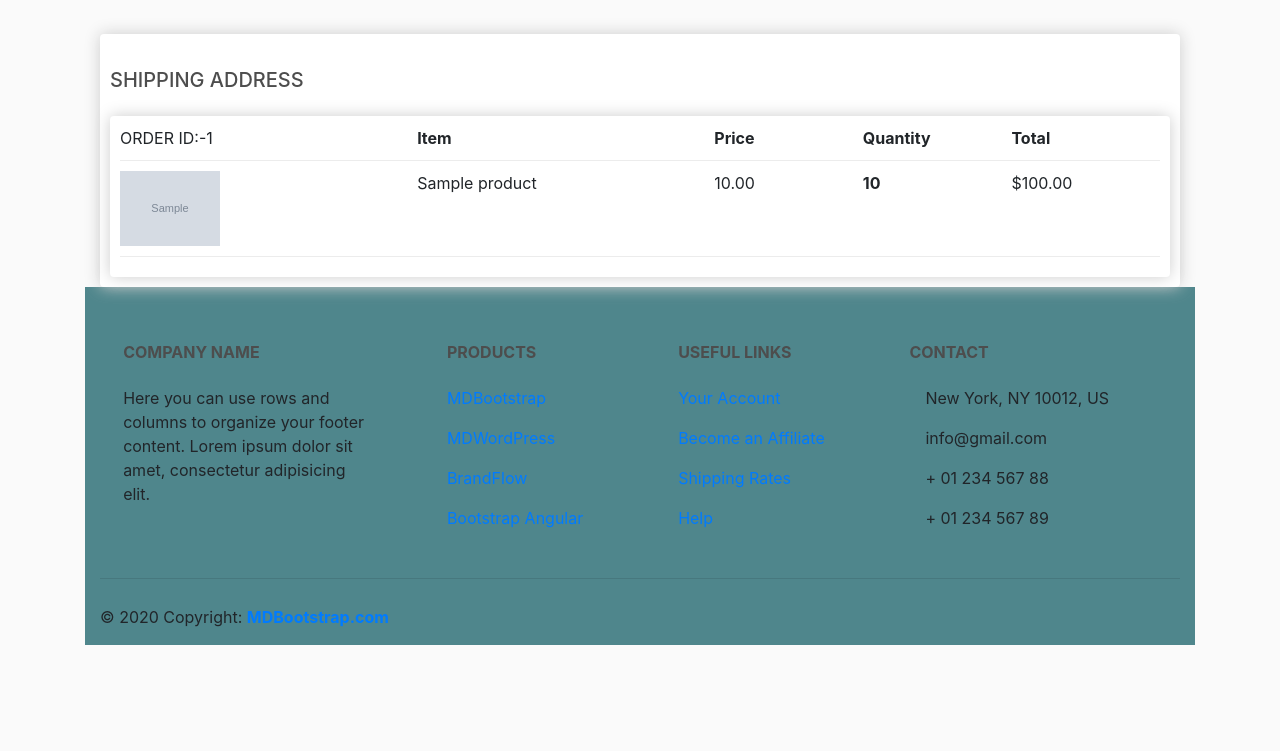
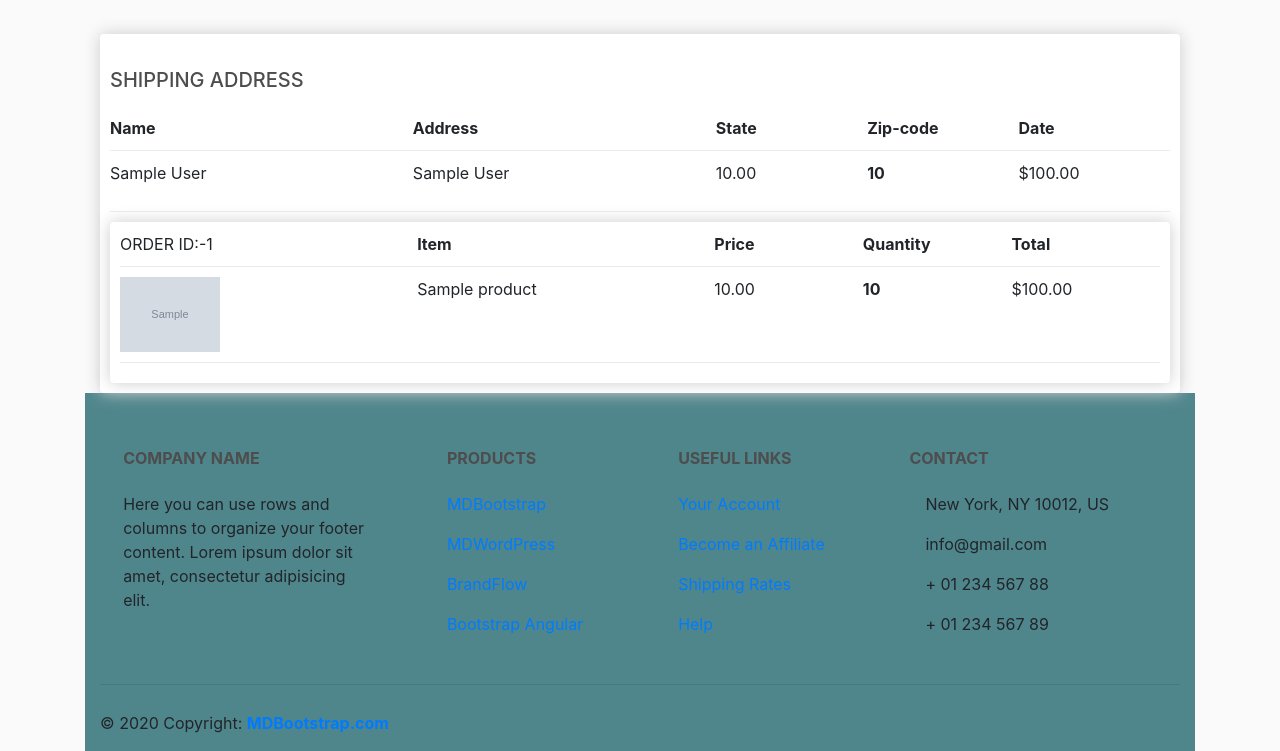
Before and after one commit to binaythapa/ecomm-django, a Django app: page /showorder/ in a window 1280 px wide. Shown: the part 57-808 px from the top of the page. Before the commit the page ends 702 px from the top, so only its background shows below. Run offline with Django 3.2, Linux system fonts and the light colour scheme; tables that the repository leaves empty hold one stand-in row (values such as "Sample post"); grey boxes marked "Sample" are stand-in pictures; some libraries are stand-ins or nearby versions.

```diff
--- a/store/templates/store/show-order.html
+++ b/store/templates/store/show-order.html
@@ -8,17 +8,33 @@
 
 
 
-
-	<div class="row">
+	<div class="row ">
 		<div class="col-lg-12">
 			<div class="box-element">
- {% for orderitem, range, nSlides in allProds %}
-                <h5 class="my-4 ">SHIPPING ADDRESS</h5>
+ 				{% for orderitem, range, nSlides in allProds %}
+                <h5 class="my-4  " >SHIPPING ADDRESS</h5>
+				<div class="cart-row">
+					<div style="flex:2"><strong>Name</strong></div>
+					<div style="flex:2"><strong>Address</strong></div>
+					<div style="flex:1"><strong>State</strong></div>
+					<div style="flex:1"><strong>Zip-code</strong></div>
+					<div style="flex:1"><strong>Date</strong></div>
+				</div>
+
+                <div class="cart-row">
+					<div style="flex:2"><p>{{orderitem.0.order.customer}}</p></div>
+					<div style="flex:2"><p>{{orderitem.0.order.customer}}</p></div>
+					<div style="flex:1"><p>{{orderitem.0.product.price|floatformat:2}}</p></div>
+					<div style="flex:1">
+						<p class="quantity">{{orderitem.0.quantity}}</p>
+					</div>
+					<div style="flex:1"><p>${{orderitem.0.get_total}}</p></div>
+				</div>
+
 
 			<div class="box-element">
 				<div class="cart-row">
 					<div style="flex:2">ORDER ID:-{{orderitem.0.order.id}}</div>
-
 					<div style="flex:2"><strong>Item</strong></div>
 					<div style="flex:1"><strong>Price</strong></div>
 					<div style="flex:1"><strong>Quantity</strong></div>
```
